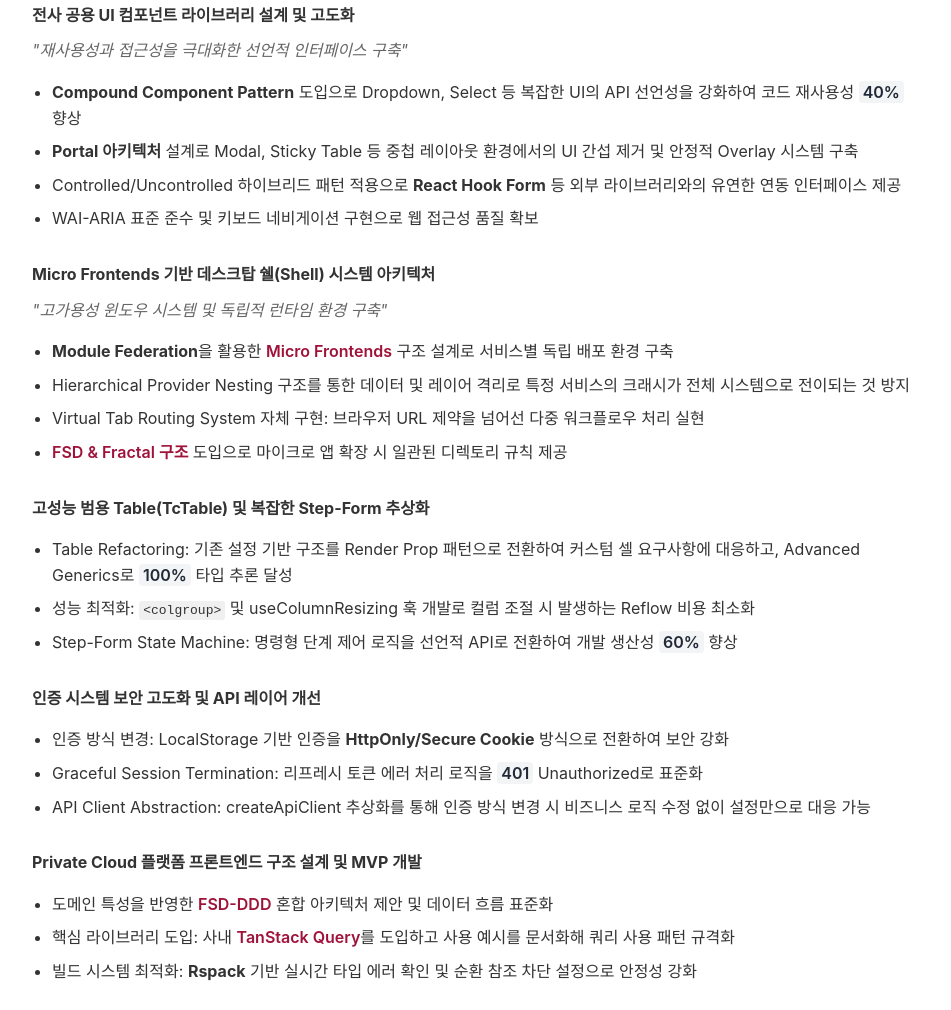
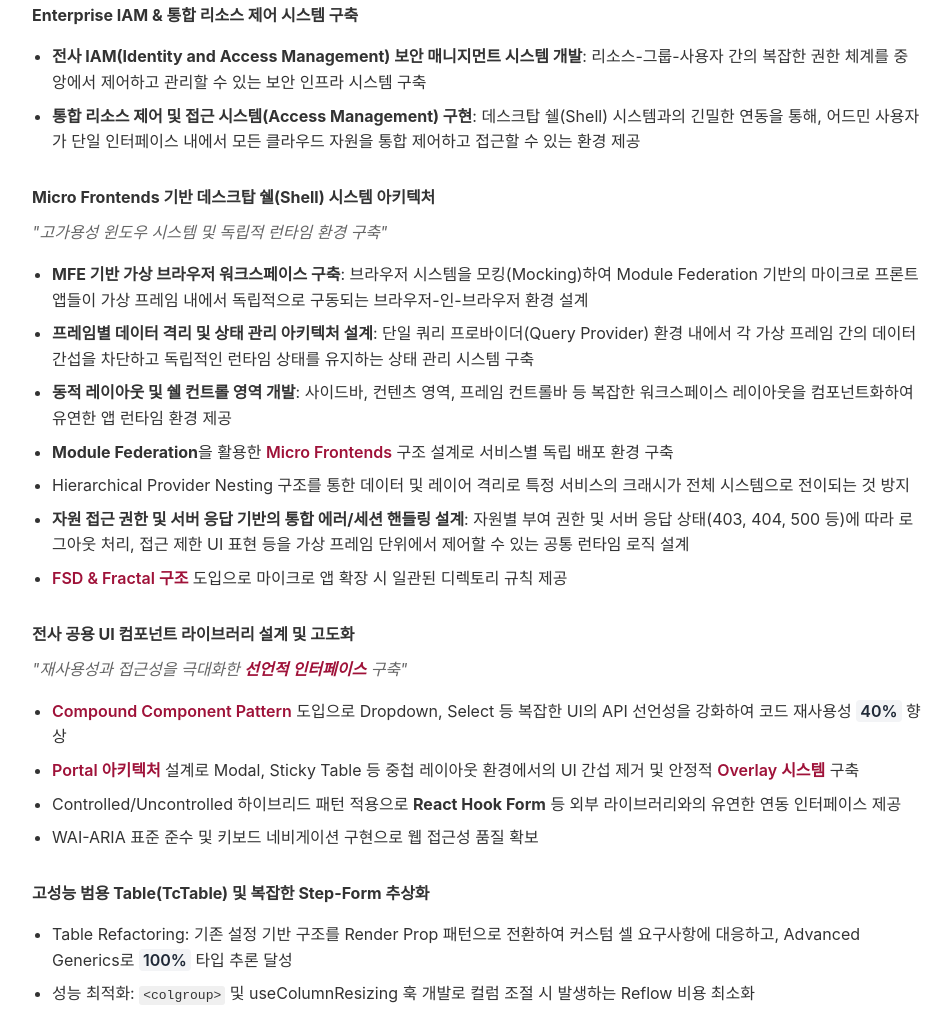
Before and after one commit to jdy8739/resume, a plain HTML site: page resume.html in a window 1280 px wide. Shown: the part 1309-2319 px from the top of the page, without its empty margins (168-1119 px from the left). Drawn offline with Linux system fonts and the light colour scheme.

Commit message:
Refactor Takicloud section with IAM, Shell architecture, and DX infrastructure improvements

```diff
--- a/resume.html
+++ b/resume.html
@@ -124,13 +124,10 @@
         <div class="project-group">🏢 ThakiCloud (2025.06 ~ )</div>
 
         <div class="sub-project">
-            <span class="sub-project-title">전사 공용 UI 컴포넌트 라이브러리 설계 및 고도화</span>
-            <span class="sub-project-desc">"재사용성과 접근성을 극대화한 선언적 인터페이스 구축"</span>
+            <span class="sub-project-title">Enterprise IAM & 통합 리소스 제어 시스템 구축</span>
             <ul>
-                <li><strong>Compound Component Pattern</strong> 도입으로 Dropdown, Select 등 복잡한 UI의 API 선언성을 강화하여 코드 재사용성 <span class="stat-highlight">40%</span> 향상</li>
-                <li><strong>Portal 아키텍처</strong> 설계로 Modal, Sticky Table 등 중첩 레이아웃 환경에서의 UI 간섭 제거 및 안정적 Overlay 시스템 구축</li>
-                <li>Controlled/Uncontrolled 하이브리드 패턴 적용으로 <strong>React Hook Form</strong> 등 외부 라이브러리와의 유연한 연동 인터페이스 제공</li>
-                <li>WAI-ARIA 표준 준수 및 키보드 네비게이션 구현으로 웹 접근성 품질 확보</li>
+                <li><strong>전사 IAM(Identity and Access Management) 보안 매니지먼트 시스템 개발</strong>: 리소스-그룹-사용자 간의 복잡한 권한 체계를 중앙에서 제어하고 관리할 수 있는 보안 인프라 시스템 구축</li>
+                <li><strong>통합 리소스 제어 및 접근 시스템(Access Management) 구현</strong>: 데스크탑 쉘(Shell) 시스템과의 긴밀한 연동을 통해, 어드민 사용자가 단일 인터페이스 내에서 모든 클라우드 자원을 통합 제어하고 접근할 수 있는 환경 제공</li>
             </ul>
         </div>
 
@@ -138,10 +135,24 @@
             <span class="sub-project-title">Micro Frontends 기반 데스크탑 쉘(Shell) 시스템 아키텍처</span>
             <span class="sub-project-desc">"고가용성 윈도우 시스템 및 독립적 런타임 환경 구축"</span>
             <ul>
+                <li><strong>MFE 기반 가상 브라우저 워크스페이스 구축</strong>: 브라우저 시스템을 모킹(Mocking)하여 Module Federation 기반의 마이크로 프론트 앱들이 가상 프레임 내에서 독립적으로 구동되는 브라우저-인-브라우저 환경 설계</li>
+                <li><strong>프레임별 데이터 격리 및 상태 관리 아키텍처 설계</strong>: 단일 쿼리 프로바이더(Query Provider) 환경 내에서 각 가상 프레임 간의 데이터 간섭을 차단하고 독립적인 런타임 상태를 유지하는 상태 관리 시스템 구축</li>
+                <li><strong>동적 레이아웃 및 쉘 컨트롤 영역 개발</strong>: 사이드바, 컨텐츠 영역, 프레임 컨트롤바 등 복잡한 워크스페이스 레이아웃을 컴포넌트화하여 유연한 앱 런타임 환경 제공</li>
                 <li><strong>Module Federation</strong>을 활용한 <span class="tech-highlight">Micro Frontends</span> 구조 설계로 서비스별 독립 배포 환경 구축</li>
                 <li>Hierarchical Provider Nesting 구조를 통한 데이터 및 레이어 격리로 특정 서비스의 크래시가 전체 시스템으로 전이되는 것 방지</li>
-                <li>Virtual Tab Routing System 자체 구현: 브라우저 URL 제약을 넘어선 다중 워크플로우 처리 실현</li>
+                <li><strong>자원 접근 권한 및 서버 응답 기반의 통합 에러/세션 핸들링 설계</strong>: 자원별 부여 권한 및 서버 응답 상태(403, 404, 500 등)에 따라 로그아웃 처리, 접근 제한 UI 표현 등을 가상 프레임 단위에서 제어할 수 있는 공통 런타임 로직 설계</li>
                 <li><span class="tech-highlight">FSD & Fractal 구조</span> 도입으로 마이크로 앱 확장 시 일관된 디렉토리 규칙 제공</li>
+            </ul>
+        </div>
+
+        <div class="sub-project">
+            <span class="sub-project-title">전사 공용 UI 컴포넌트 라이브러리 설계 및 고도화</span>
+            <span class="sub-project-desc">"재사용성과 접근성을 극대화한 <span class="tech-highlight">선언적 인터페이스</span> 구축"</span>
+            <ul>
+                <li><span class="tech-highlight">Compound Component Pattern</span> 도입으로 Dropdown, Select 등 복잡한 UI의 API 선언성을 강화하여 코드 재사용성 <span class="stat-highlight">40%</span> 향상</li>
+                <li><span class="tech-highlight">Portal 아키텍처</span> 설계로 Modal, Sticky Table 등 중첩 레이아웃 환경에서의 UI 간섭 제거 및 안정적 <span class="tech-highlight">Overlay 시스템</span> 구축</li>
+                <li>Controlled/Uncontrolled 하이브리드 패턴 적용으로 <strong>React Hook Form</strong> 등 외부 라이브러리와의 유연한 연동 인터페이스 제공</li>
+                <li>WAI-ARIA 표준 준수 및 키보드 네비게이션 구현으로 웹 접근성 품질 확보</li>
             </ul>
         </div>
 
@@ -164,11 +175,11 @@
         </div>
 
         <div class="sub-project">
-            <span class="sub-project-title">Private Cloud 플랫폼 프론트엔드 구조 설계 및 MVP 개발</span>
+            <span class="sub-project-title">대규모 모노레포 전용 DX 및 품질 통제 시스템 구축</span>
             <ul>
-                <li>도메인 특성을 반영한 <span class="tech-highlight">FSD-DDD</span> 혼합 아키텍처 제안 및 데이터 흐름 표준화</li>
-                <li>핵심 라이브러리 도입: 사내 <span class="tech-highlight">TanStack Query</span>를 도입하고 사용 예시를 문서화해 쿼리 사용 패턴 규격화</li>
-                <li>빌드 시스템 최적화: <strong>Rspack</strong> 기반 실시간 타입 에러 확인 및 순환 참조 차단 설정으로 안정성 강화</li>
+                <li><strong>고속 빌드 시스템 및 실시간 피드백 환경 구축</strong>: <strong>Rspack</strong> 기반의 빌드 환경을 설계하고 <span class="code-text">ts-checker-rspack-plugin</span>을 도입하여, 대규모 모노레포 환경에서도 실시간으로 타입 에러를 탐지할 수 있는 고속 피드백 루프 구현</li>
+                <li><strong>의존성 안정성 및 코드 품질 강제화</strong>: <span class="code-text">no-cycle</span> 린트(Lint) 규칙을 엄격하게 적용하여 서비스 간 복잡한 순환 참조를 원천 차단하고 프로젝트의 구조적 안정성 확보</li>
+                <li><strong>기술 표준화 및 유지보수 효율성 제고</strong>: 사내 <span class="tech-highlight">TanStack Query</span> 사용 패턴을 규격화하고 문서화하여 팀 전체의 코드 일관성 및 유지보수성 향상</li>
             </ul>
         </div>
 
```
